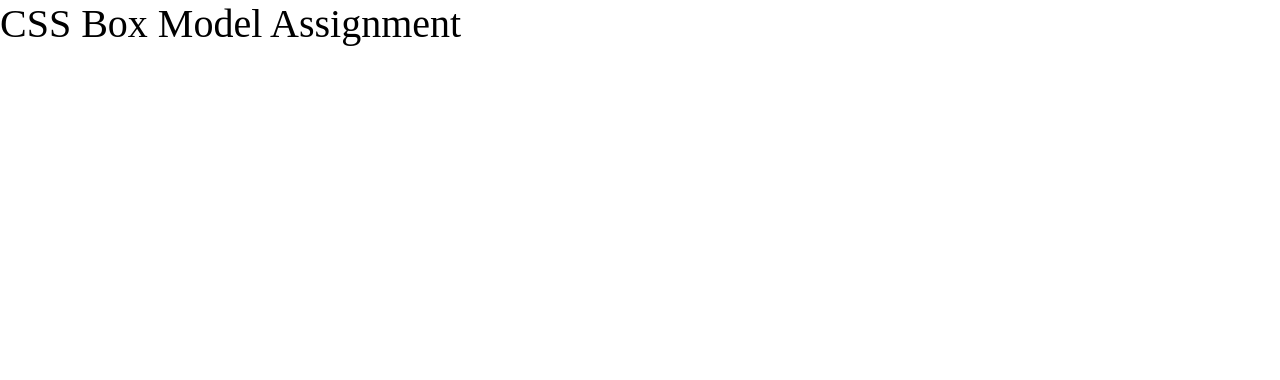
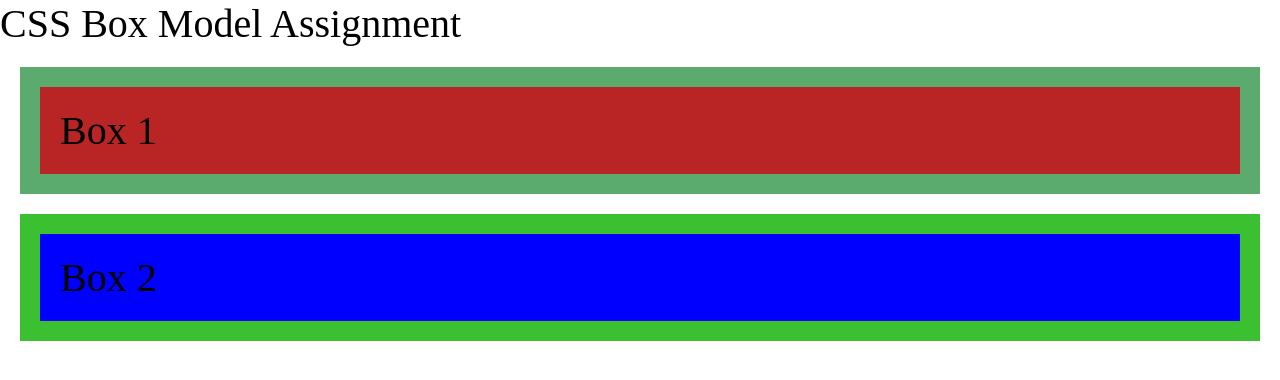
Before and after one commit to ChrisKucsma/Box-Model, a plain HTML site: page index.html in a window 1280 px wide. Drawn offline with Linux system fonts and the light colour scheme.

Commit message:
Styled Box 2

```diff
--- a/css/style.css
+++ b/css/style.css
@@ -5,8 +5,8 @@
 }
 
 .box-one {
-  background-color: red;
-  border: 0 solid purple;
+  background-color: rgb(185, 36, 36);
+  border: 0 solid rgb(90, 171, 109);
   padding: 20px;
   margin: 20px;
   border-width: 20px;
@@ -14,6 +14,8 @@
 
 .box-two {
   background-color: blue;
-  border: 0 solid yellow;
-
+  border: 0 solid rgb(59, 192, 49);
+  padding: 20px;
+  margin: 20px;
+  border-width: 20px;
 }
--- a/index.html
+++ b/index.html
@@ -1,4 +1,5 @@
 <!DOCTYPE html>
+
 <html lang="en">
 
     <head>
@@ -8,6 +9,10 @@
         <link rel="stylesheet" href="css/style.css">
         <p>CSS Box Model Assignment</p>
     </head>
+    <main>
+        <div class="box-one"> Box 1</div>
+        <div class="box-two"> Box 2</div>
+    </main>
 
     <body>
 
```
